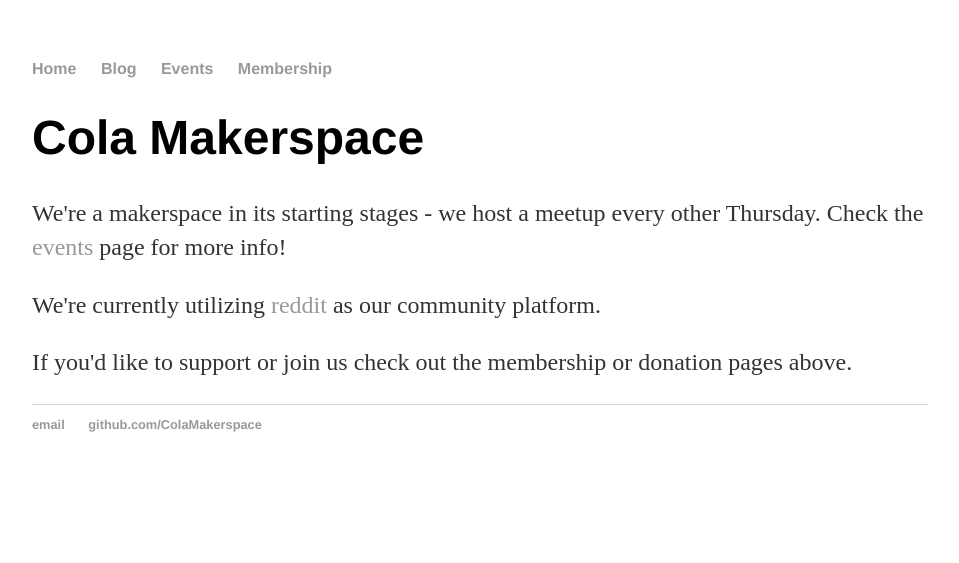
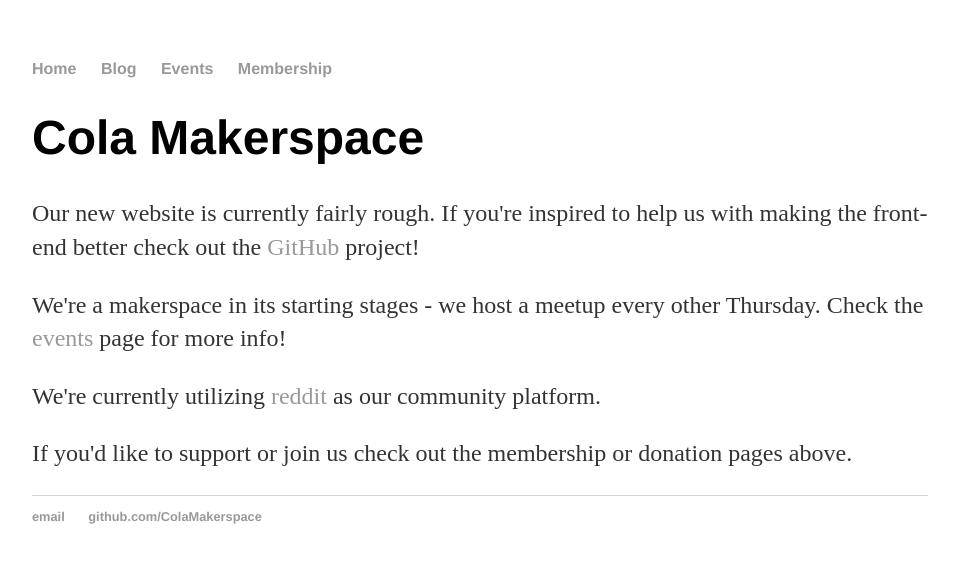
Before and after one commit to ColaMakerspace/ColaMakerspace.github.io, a Jekyll site: the page built from index.html, in a window 1280 px wide. Shown: the top 563 px of the page, without its empty margins (160-1119 px from the left). Built offline with Jekyll 4.4.1, drawn with Linux system fonts in a browser that asks for light colours.

Commit message:
Update index.html
Adding info about new website.

```diff
--- a/index.html
+++ b/index.html
@@ -4,6 +4,7 @@ title: ColaMakerspace
 ---
 <div class="lead">
 	<h1>Cola Makerspace</h1>
+	<p>Our new website is currently fairly rough. If you're inspired to help us with making the front-end better check out the <a href="https://github.com/ColaMakerspace/ColaMakerspace.github.io">GitHub</a> project!
 	<p>We're a makerspace in its starting stages - we host a meetup every other Thursday. Check the <a href="/events">events</a> page for more info!</p>
   	<p>We're currently utilizing <a href="https://www.reddit.com/r/colamakerspace/">reddit</a> as our community platform.</p>
   	<p>If you'd like to support or join us check out the membership or donation pages above.</p>
```
